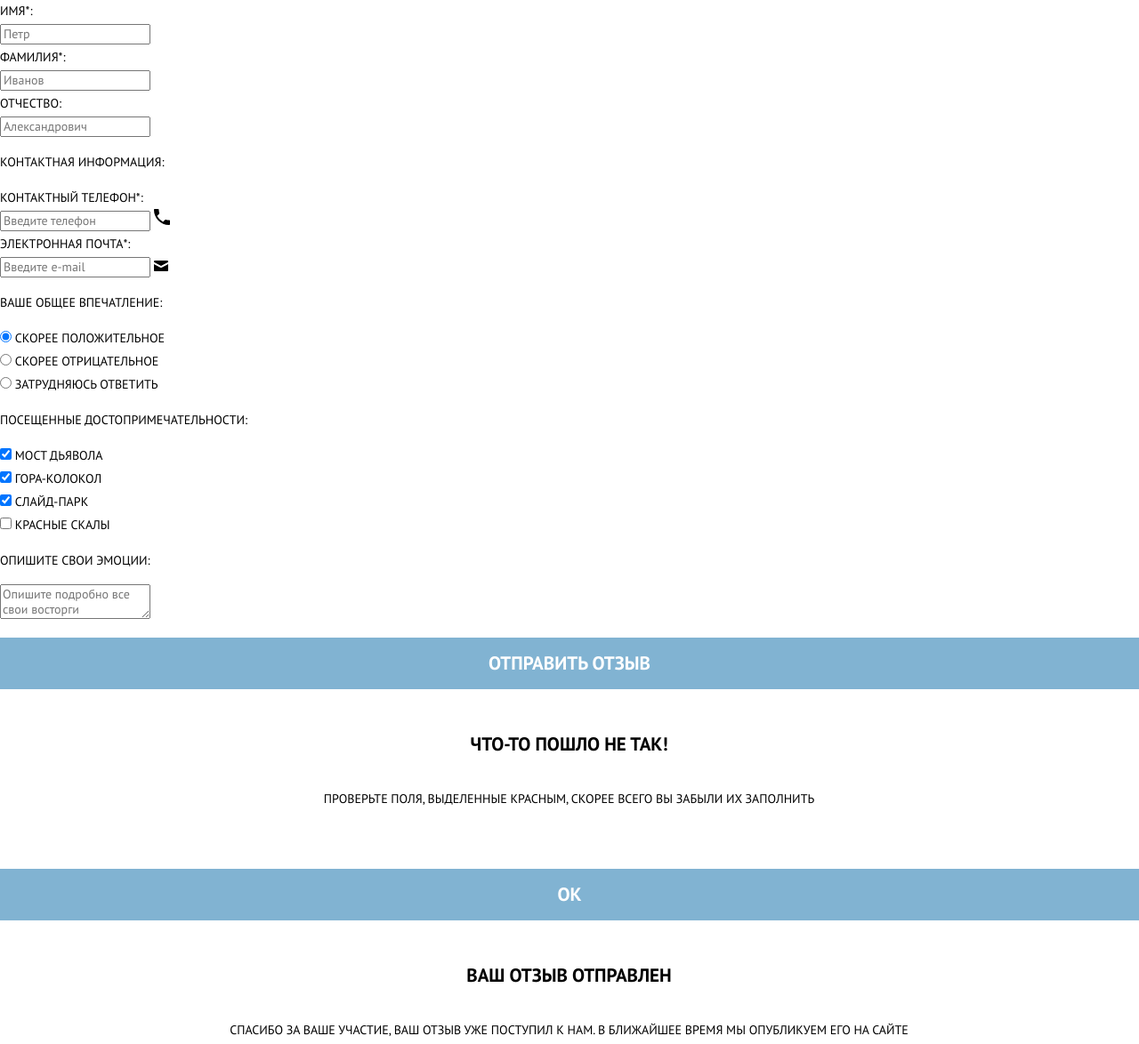
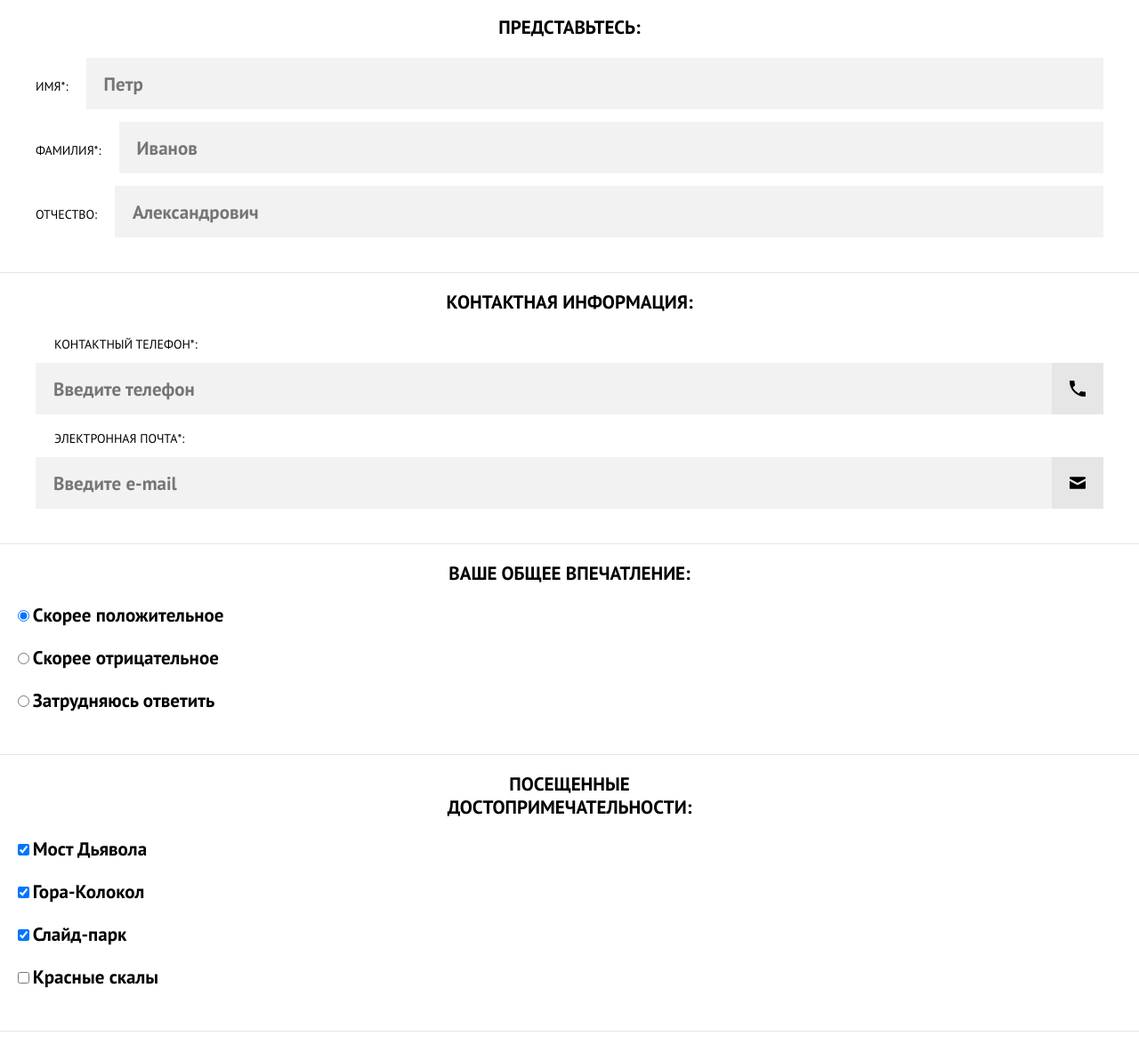
Before and after one commit to mrdalvik/1835941-sedona-23, a website: page source/form.html in a window 1280 px wide. Shown: the part 458-1632 px from the top of the page at 89% size. Drawn offline with nearby package versions, Linux system fonts and the light colour scheme; files that its build step writes are made by us from their sources; files whose address does not match are found by name.

Commit message:
Стилизовал страницу отзывов

```diff
--- a/source/form.html
+++ b/source/form.html
@@ -53,13 +53,13 @@
       <section class="intro">
         <h2 class="visually-hidden">SEDONA</h2>
         <div class="intro__wrapper intro__wrapper--small">
-          <img class="intro__wrapper intro__tagline--small" src="img/text-photo-video.svg">
+          <img class="intro__tagline intro__tagline--small" src="img/text-photo-video.svg">
         </div>
 
         <section class="advantage">
           <div class="advantage__wrapper">
             <h2 class="advantage__title">Оставьте свой отзыв</h2>
-            <p class="advantage__text">Помогите нашим отелям стать лучше! оставьте отзыв о них, а также о посещенных вами достопримечательностях</p>
+            <p class="advantage__text">Помогите нашим отелям стать лучше! <br class="advantage__br">оставьте отзыв о них, а также о<br class="advantage__br"> посещенных вами достопримечательностях</p>
           </div>
         </section>
       </section>
@@ -71,6 +71,7 @@
           </h3>
 
           <div class="text-field">
+            <div class="text-field__wrapper text-field__wrapper--inline">
               <label class="text-field__title" for="firstname">
                 Имя*:
               </label>
@@ -78,8 +79,10 @@
                 <input class="text-field__input" type="text" name="firstname" id="firstname" placeholder="Петр" required>
               </div>
             </div>
+          </div>
 
           <div class="text-field">
+            <div class="text-field__wrapper text-field__wrapper--inline">
               <label class="text-field__title" for="surname">
                 Фамилия*:
               </label>
@@ -87,13 +90,16 @@
                 <input class="text-field__input" type="text" name="surname" id="surname" placeholder="Иванов" required>
               </div>
             </div>
+          </div>
 
           <div class="text-field">
+            <div class="text-field__wrapper text-field__wrapper--inline">
               <label class="text-field__title" for="middlename">
                 Отчество:
               </label>
               <div class="text-field__input-wrapper">
                 <input class="text-field__input" type="text" name="middlename" id="middlename" placeholder="Александрович">
+              </div>
             </div>
           </div>
         </div>
@@ -105,22 +111,26 @@
 
           <div class="feedback__field-body">
             <div class="text-field">
-              <label class="text-field__title" for="phone">
-                <span class="text-field__contacts-mark">Контактный телефон*:</span>
+              <div class="text-field__wrapper">
+                <label class="text-field__title text-field__title--shifted" for="phone">
+                  Контактный телефон*:
                 </label>
                 <div class="text-field__input-wrapper">
                   <input class="text-field__input" type="tel" name="phone" id="phone" placeholder="Введите телефон" pattern="([\+]*[7-8]{1}\s?[\(]*9[0-9]{2}[\)]*\s?\d{3}[-]*\d{2}[-]*\d{2})" required>
                   <img class="text-field__icon" src="img/phone.svg">
                 </div>
               </div>
+            </div>
 
             <div class="text-field">
-              <label class="text-field__title" for="email">
+              <div class="text-field__wrapper">
+                <label class="text-field__title text-field__title--shifted" for="email">
                   Электронная почта*:
                 </label>
                 <div class="text-field__input-wrapper">
                   <input class="text-field__input" type="email" name="email" id="email" placeholder="Введите e-mail" pattern="[a-zA-Z0-9.-_]{1,}@[a-zA-Z.-]{2,}[.]{1}[a-zA-Z]{2,}" required>
                   <img class="text-field__icon" src="img/mail.svg">
+                </div>
               </div>
             </div>
           </div>
@@ -157,7 +167,7 @@
 
         <div class="feedback__field">
           <h3 class="feedback__field-header">
-            Посещенные достопримечательности:
+            Посещенные <br class="feedback__br">достопримечательности:
           </h3>
 
           <div class="checkbox">
@@ -196,7 +206,9 @@
             Опишите свои эмоции:
           </h3>
           <div class="text-field">
+            <div class="text-field__wrapper text-field__wrapper--center">
               <textarea class="text-field__input text-field__input--large" name="review" id="review" placeholder="Опишите подробно все свои восторги"></textarea>
+            </div>
           </div>
         </div>
 
@@ -212,7 +224,7 @@
       <section class="advantage">
         <div class="advantage__wrapper">
           <h2 class="advantage__title">Что-то пошло не так!</h2>
-          <p class="advantage__text">Проверьте поля, выделенные красным, скорее всего вы забыли их заполнить</p>
+          <p class="advantage__text">Проверьте поля, выделенные <br class="advantage__br">красным, скорее всего вы <br class="advantage__br">забыли их заполнить</p>
         </div>
       </section>
       <button class="button">Ок</button>
@@ -222,7 +234,7 @@
       <section class="advantage">
         <div class="advantage__wrapper">
           <h2 class="advantage__title">Ваш отзыв отправлен</h2>
-          <p class="advantage__text">Спасибо за ваше участие, ваш отзыв уже поступил к нам. В ближайшее время мы опубликуем его на сайте</p>
+          <p class="advantage__text">Спасибо за ваше участие, ваш <br class="advantage__br">отзыв уже поступил к нам. <br class="advantage__br">В ближайшее время мы <br class="advantage__br">опубликуем его на сайте.</p>
         </div>
       </section>
       <button class="button">Закрыть окно</button>
--- a/source/less/block/checkbox.less
+++ b/source/less/block/checkbox.less
@@ -0,0 +1,13 @@
+.checkbox {
+  &__title {
+    font-weight: 700;
+    font-size: @font-size-mobile-big;
+    line-height: @line-height;
+    text-align: center;
+    text-transform: initial;
+  }
+
+  &__item {
+    height: 48px;
+  }
+}
--- a/source/less/block/feedback.less
+++ b/source/less/block/feedback.less
@@ -0,0 +1,25 @@
+.feedback {
+  &__field-header {
+    font-weight: 700;
+    font-size: @font-size-mobile-big;
+    line-height: @line-height;
+    text-align: center;
+    margin-top: 0;
+  }
+
+  &__field {
+    padding-left: 20px;
+    padding-right: 20px;
+    padding-top: 20px;
+    padding-bottom: 25px;
+    border-top: 1px solid @color-disable;
+
+    &:last-child {
+      border-top: none;
+    }
+  }
+
+  &__br {
+
+  }
+}
--- a/source/less/block/popup.less
+++ b/source/less/block/popup.less
@@ -0,0 +1,5 @@
+.popup {
+  z-index: 1000;
+  padding-bottom: 35px;
+  box-shadow: 0px 7px 15px rgba(0, 1, 1, 0.15);
+}
--- a/source/less/block/radio.less
+++ b/source/less/block/radio.less
@@ -0,0 +1,13 @@
+.radio {
+  &__title {
+    font-weight: 700;
+    font-size: @font-size-mobile-big;
+    line-height: @line-height;
+    text-align: center;
+    text-transform: initial;
+  }
+
+  &__item {
+    height: 48px;
+  }
+}
--- a/source/less/block/text-field.less
+++ b/source/less/block/text-field.less
@@ -0,0 +1,68 @@
+.text-field {
+  display: flex;
+
+  &--inline {
+    display: flex;
+    flex-direction: column;
+  }
+
+  &__wrapper {
+    width: 100%;
+    margin-left: 20px;
+    margin-right: 20px;
+    margin-bottom: 14px;
+
+    &--inline {
+      display: flex;
+      align-items: baseline;
+    }
+
+    &--center {
+      display: flex;
+      justify-content: center;
+    }
+  }
+
+  &__title {
+    display: block;
+    margin-right: 20px;
+    margin-bottom: 8px;
+
+    &--shifted {
+      margin-left: 21px;
+    }
+  }
+
+  &__input-wrapper {
+    display: flex;
+    width: 100%;
+  }
+
+  &__input {
+    width: 100%;
+    height: 58px;
+    margin: 0;
+    padding: 0 20px;
+    padding-right: 20px;
+    font-weight: 700;
+    font-size: @font-size-mobile-big;
+    line-height: @line-height;
+    color: @color-black;
+    text-transform: none;
+    background-color: @color-secondary-input-background;
+    border: none;
+    outline: none;
+
+    &--large {
+      width: 279px;
+      height: 160px;
+    }
+  }
+
+  &__icon {
+    width: 18px;
+    height: 18px;
+    padding: 20px;
+    background-color: @color-secondary-button-background;
+  }
+}
--- a/source/less/global/vars.less
+++ b/source/less/global/vars.less
@@ -21,3 +21,5 @@
 
 @color-secondary-border: #D6D6D6;
 @color-disable: #E5E5E5;
+@color-secondary-input-background: #F2F2F2;
+@color-secondary-button-background: #E6E6E6;
```
Lines whose indentation alone changed are shown as unchanged.
